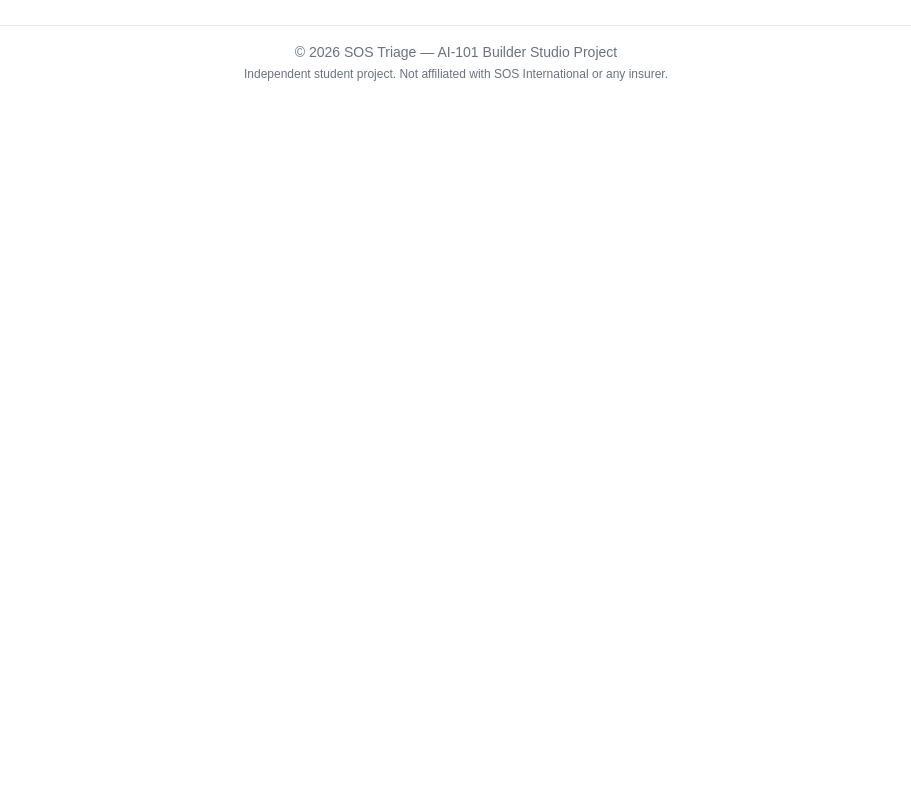
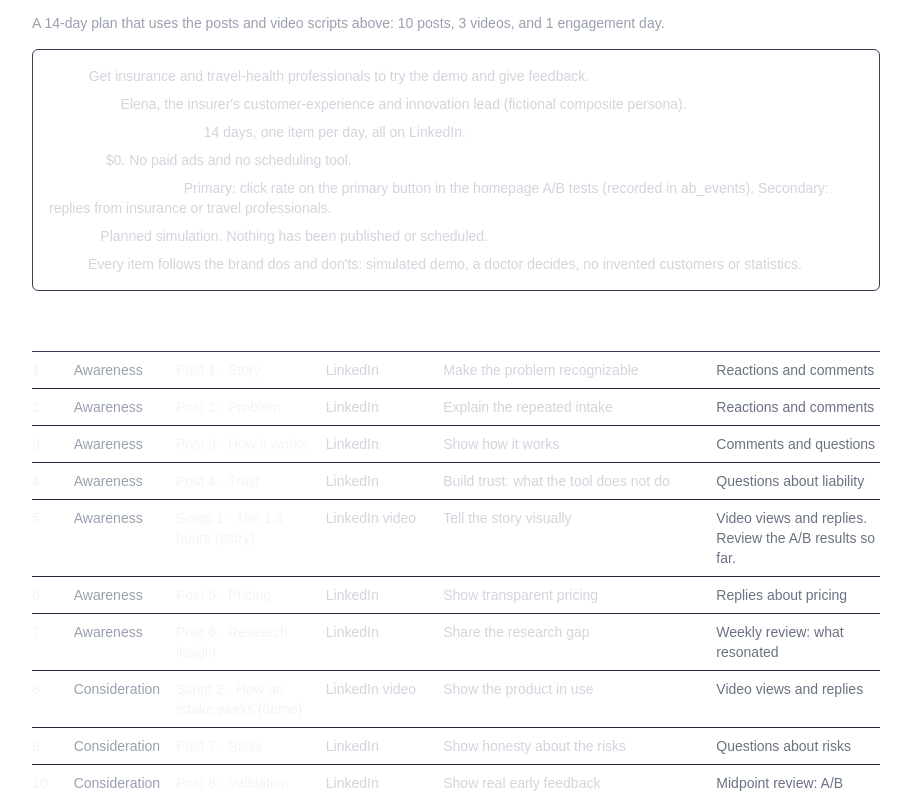
Before and after one commit to oninorl/sostriageapp, a Next.js app: page /marketing in a window 1280 px wide. Shown: the part 7780-8575 px from the top of the page, without its empty margins (184-1095 px from the left). Before the commit the page ends 7878 px from the top, so only its background shows below. Built offline with nearby package versions, Linux system fonts and the light colour scheme.

Commit message:
Add 14-day campaign calendar to /marketing

```diff
--- /dev/null
+++ b/app/marketing/CampaignCalendar.tsx
@@ -0,0 +1,67 @@
+import { calendar, campaign, type CalendarItem } from "./calendar";
+import { posts } from "./posts";
+import { scripts } from "./scripts";
+
+function assetLabel(item: CalendarItem) {
+  if (item.asset.type === "post") {
+    const p = posts.find((x) => x.id === item.asset.id);
+    return p ? `Post ${p.id} · ${p.theme}` : "Post";
+  }
+  if (item.asset.type === "script") {
+    const s = scripts.find((x) => x.id === item.asset.id);
+    return s ? s.title : "Video script";
+  }
+  return "Engagement day";
+}
+
+export default function CampaignCalendar() {
+  const postCount = calendar.filter((c) => c.asset.type === "post").length;
+  const videoCount = calendar.filter((c) => c.asset.type === "script").length;
+  const otherCount = calendar.filter((c) => c.asset.type === "none").length;
+
+  return (
+    <section className="mb-16">
+      <h2 className="text-lg font-semibold mb-2 text-white">Campaign Calendar</h2>
+      <p className="text-sm text-gray-400 mb-4">
+        A 14-day plan that uses the posts and video scripts above:{" "}
+        {postCount} posts, {videoCount} videos, and {otherCount} engagement day.
+      </p>
+
+      <div className="border border-gray-700 rounded-md p-4 mb-6 space-y-2">
+        {campaign.map((c) => (
+          <p key={c.label} className="text-sm text-gray-300">
+            <span className="font-semibold text-white">{c.label}: </span>
+            {c.text}
+          </p>
+        ))}
+      </div>
+
+      <div className="overflow-x-auto">
+        <table className="w-full text-sm border-collapse">
+          <thead>
+            <tr className="text-left border-b border-gray-700">
+              <th className="py-2 pr-4 text-white">Day</th>
+              <th className="py-2 pr-4 text-white">Phase</th>
+              <th className="py-2 pr-4 text-white">Asset</th>
+              <th className="py-2 pr-4 text-white">Channel</th>
+              <th className="py-2 pr-4 text-white">Goal</th>
+              <th className="py-2 text-white">What to check</th>
+            </tr>
+          </thead>
+          <tbody>
+            {calendar.map((item) => (
+              <tr key={item.day} className="border-b border-gray-800 align-top">
+                <td className="py-2 pr-4 font-medium text-gray-100">{item.day}</td>
+                <td className="py-2 pr-4 text-gray-400">{item.phase}</td>
+                <td className="py-2 pr-4 text-gray-100">{assetLabel(item)}</td>
+                <td className="py-2 pr-4 text-gray-300">{item.channel}</td>
+                <td className="py-2 pr-4 text-gray-300">{item.goal}</td>
+                <td className="py-2 text-gray-500">{item.check}</td>
+              </tr>
+            ))}
+          </tbody>
+        </table>
+      </div>
+    </section>
+  );
+}
--- /dev/null
+++ b/app/marketing/calendar.ts
@@ -0,0 +1,154 @@
+export type CalendarItem = {
+  day: number;
+  phase: "Awareness" | "Consideration" | "Feedback";
+  asset: { type: "post" | "script" | "none"; id?: number };
+  channel: string;
+  goal: string;
+  check: string;
+};
+
+export const campaign = [
+  {
+    label: "Goal",
+    text: "Get insurance and travel-health professionals to try the demo and give feedback.",
+  },
+  {
+    label: "Audience",
+    text: "Elena, the insurer's customer-experience and innovation lead (fictional composite persona).",
+  },
+  {
+    label: "Duration and cadence",
+    text: "14 days, one item per day, all on LinkedIn.",
+  },
+  {
+    label: "Budget",
+    text: "$0. No paid ads and no scheduling tool.",
+  },
+  {
+    label: "Success measures",
+    text: "Primary: click rate on the primary button in the homepage A/B tests (recorded in ab_events). Secondary: replies from insurance or travel professionals.",
+  },
+  {
+    label: "Status",
+    text: "Planned simulation. Nothing has been published or scheduled.",
+  },
+  {
+    label: "Rule",
+    text: "Every item follows the brand dos and don'ts: simulated demo, a doctor decides, no invented customers or statistics.",
+  },
+];
+
+export const calendar: CalendarItem[] = [
+  {
+    day: 1,
+    phase: "Awareness",
+    asset: { type: "post", id: 1 },
+    channel: "LinkedIn",
+    goal: "Make the problem recognizable",
+    check: "Reactions and comments",
+  },
+  {
+    day: 2,
+    phase: "Awareness",
+    asset: { type: "post", id: 2 },
+    channel: "LinkedIn",
+    goal: "Explain the repeated intake",
+    check: "Reactions and comments",
+  },
+  {
+    day: 3,
+    phase: "Awareness",
+    asset: { type: "post", id: 3 },
+    channel: "LinkedIn",
+    goal: "Show how it works",
+    check: "Comments and questions",
+  },
+  {
+    day: 4,
+    phase: "Awareness",
+    asset: { type: "post", id: 4 },
+    channel: "LinkedIn",
+    goal: "Build trust: what the tool does not do",
+    check: "Questions about liability",
+  },
+  {
+    day: 5,
+    phase: "Awareness",
+    asset: { type: "script", id: 1 },
+    channel: "LinkedIn video",
+    goal: "Tell the story visually",
+    check: "Video views and replies. Review the A/B results so far.",
+  },
+  {
+    day: 6,
+    phase: "Awareness",
+    asset: { type: "post", id: 5 },
+    channel: "LinkedIn",
+    goal: "Show transparent pricing",
+    check: "Replies about pricing",
+  },
+  {
+    day: 7,
+    phase: "Awareness",
+    asset: { type: "post", id: 6 },
+    channel: "LinkedIn",
+    goal: "Share the research gap",
+    check: "Weekly review: what resonated",
+  },
+  {
+    day: 8,
+    phase: "Consideration",
+    asset: { type: "script", id: 2 },
+    channel: "LinkedIn video",
+    goal: "Show the product in use",
+    check: "Video views and replies",
+  },
+  {
+    day: 9,
+    phase: "Consideration",
+    asset: { type: "post", id: 7 },
+    channel: "LinkedIn",
+    goal: "Show honesty about the risks",
+    check: "Questions about risks",
+  },
+  {
+    day: 10,
+    phase: "Consideration",
+    asset: { type: "post", id: 8 },
+    channel: "LinkedIn",
+    goal: "Show real early feedback",
+    check: "Midpoint review: A/B results and replies",
+  },
+  {
+    day: 11,
+    phase: "Consideration",
+    asset: { type: "script", id: 3 },
+    channel: "LinkedIn video",
+    goal: "Make the pricing testable",
+    check: "Video views and replies",
+  },
+  {
+    day: 12,
+    phase: "Feedback",
+    asset: { type: "post", id: 9 },
+    channel: "LinkedIn",
+    goal: "Show the process and the values behind it",
+    check: "Reactions and comments",
+  },
+  {
+    day: 13,
+    phase: "Feedback",
+    asset: { type: "none" },
+    channel: "LinkedIn and direct messages",
+    goal: "Reply to comments and messages, and share the demo link with 5 people who work in insurance or travel",
+    check: "Number of conversations started",
+  },
+  {
+    day: 14,
+    phase: "Feedback",
+    asset: { type: "post", id: 10 },
+    channel: "LinkedIn",
+    goal: "Ask insurers for feedback",
+    check: "Final review: A/B results, replies, and what to change",
+  },
+];
--- a/app/marketing/contentSections.tsx
+++ b/app/marketing/contentSections.tsx
@@ -1,7 +1,9 @@
 import SocialPosts from "./SocialPosts";
 import VideoScripts from "./VideoScripts";
+import CampaignCalendar from "./CampaignCalendar";
 
 export const contentSections = [
   { id: "social-posts", Component: SocialPosts },
   { id: "video-scripts", Component: VideoScripts },
+  { id: "campaign-calendar", Component: CampaignCalendar },
 ];
```
